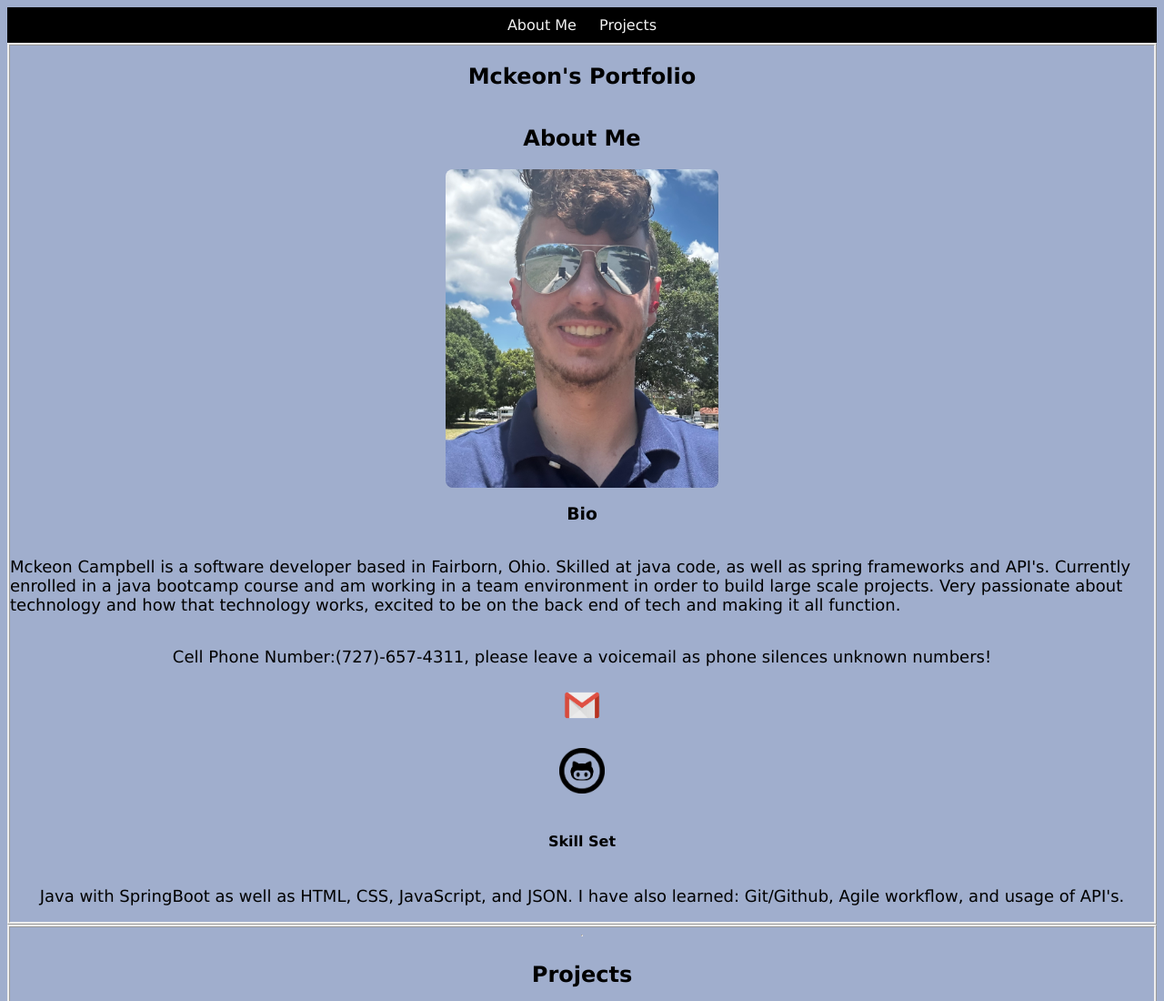
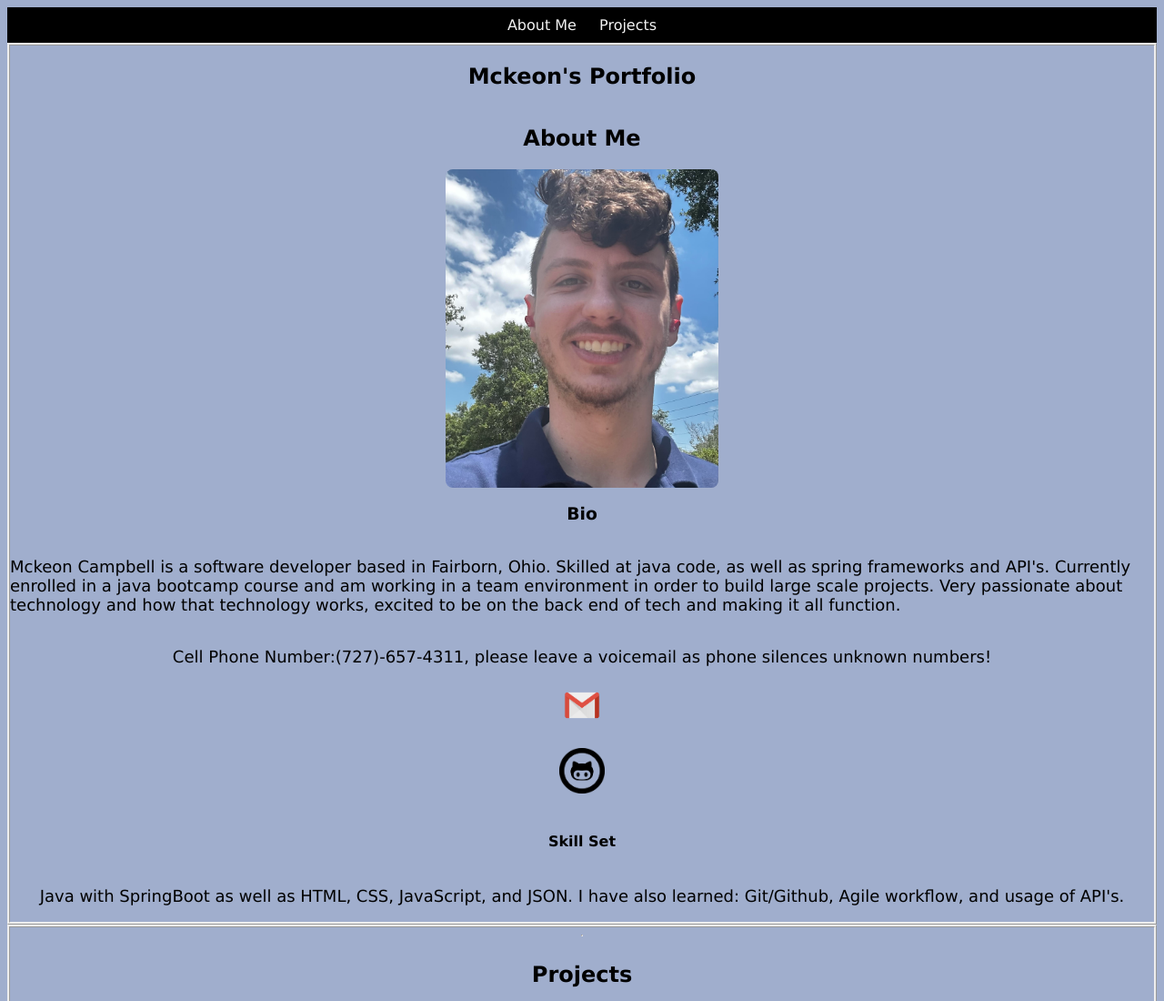
Before and after one commit to Mckeon-Campbell/Mckeon-Campbell.github.io, a plain HTML site: page index.html in a window 1280 px wide. Shown: the top 1100 px of the page at 91% size. Drawn offline with Linux system fonts and the light colour scheme.

Commit message:
pic change

```diff
--- a/index.html
+++ b/index.html
@@ -22,7 +22,7 @@
                 <section class="container1">
                     <h1>Mckeon's Portfolio</h1>
                     <h2>About Me</h2>
-                    <img src="\images\IMG-0628.jpg"
+                    <img src="\images\unnamed.jpg"
                     style="width: 300px;height: 350px;object-fit: cover;"
                     alt="Mckeon Campbell">
                     <h3>Bio</h3>
```
Also changed, not shown: images/IMG-0628.jpg (deleted), images/unnamed.jpg (added).
